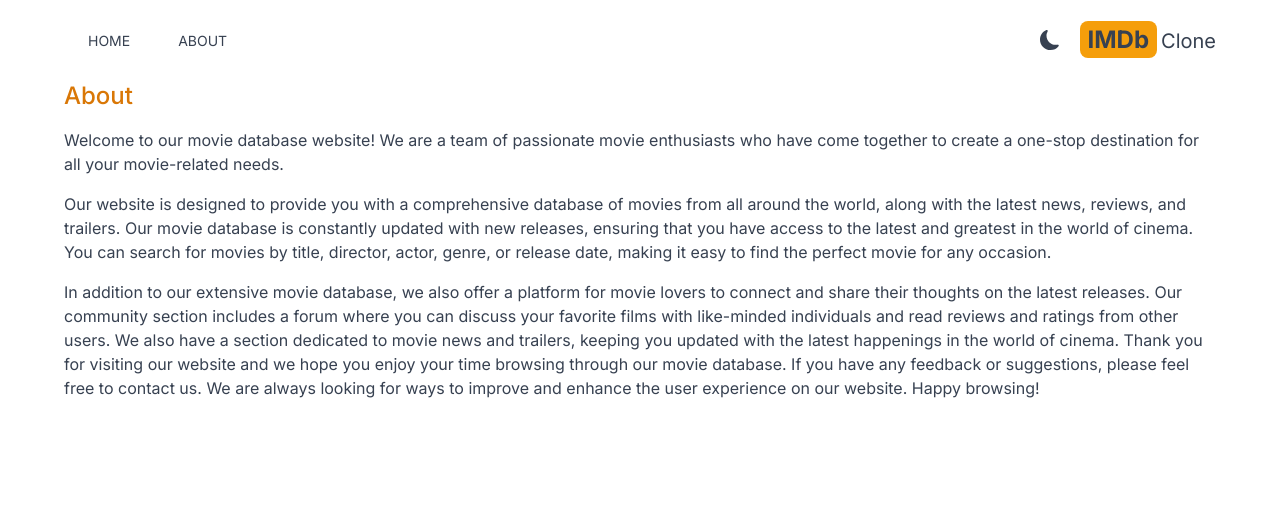
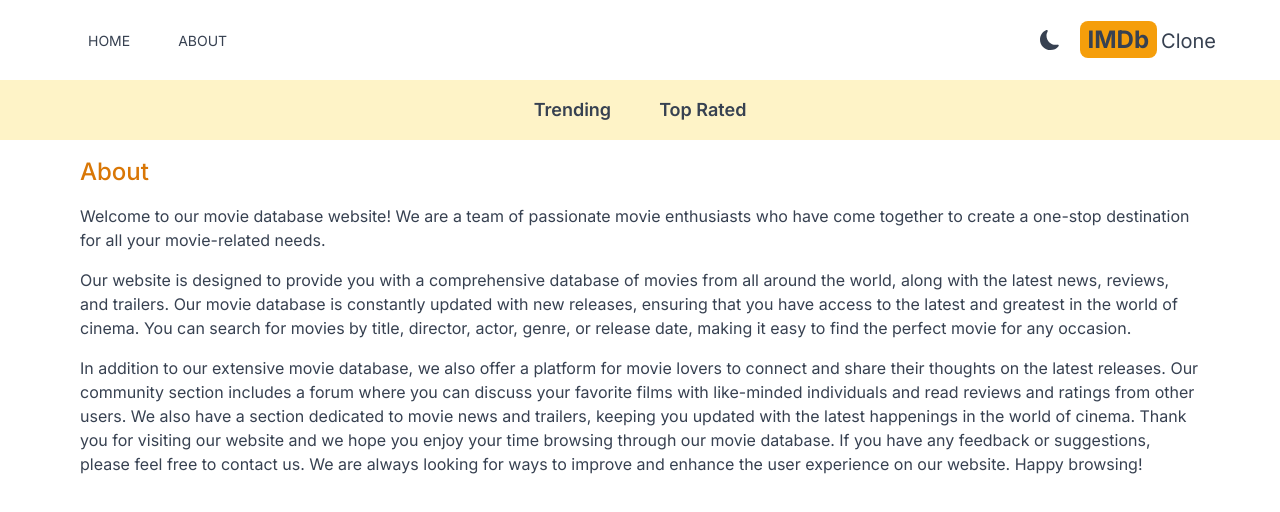
Before and after one commit to pamarsh907/imdb-clone, a Next.js app: page /about in a window 1280 px wide. Shown: the top 512 px of the page. Built offline with nearby package versions, Linux system fonts and the light colour scheme.

Commit message:
created navbar component

```diff
--- a/src/app/about/page.jsx
+++ b/src/app/about/page.jsx
@@ -2,7 +2,7 @@
 
 export default function About() {
   return (
-    <div className="max-w-6xl mx-auto space-y-4">
+    <div className="max-w-6xl mx-auto space-y-4 p-4">
       <h1 className='text-2xl font-medium text-amber-600'>About</h1>
       <p>
         Welcome to our movie database website! We are a team of passionate movie
--- /dev/null
+++ b/src/app/components/navbar-item.jsx
@@ -0,0 +1,23 @@
+"use client"
+
+import Link from 'next/link'
+import React from 'react'
+import {useSearchParams} from "next/navigation"
+
+export default function NavbarItem({title, param}) {
+
+  const searchParams = useSearchParams();
+  const genre = searchParams.get("genre");
+  return (
+    <div>
+        <Link
+        className={`m-4 hover:text-amber-600 font-semibold p-2
+        ${
+            genre && genre === param && "underline underline-offset-8 decoration-4 decoration-amber-500 rounded-lg"
+        }`}
+        href={`/?genre=${param}`}>
+            {title}
+        </Link>
+    </div>
+  )
+}
--- /dev/null
+++ b/src/app/components/navbar.jsx
@@ -0,0 +1,11 @@
+import React from 'react'
+import NavbarItem from './navbar-item'
+
+export default function () {
+  return (
+    <div className='flex justify-center dark:bg-gray-600 bg-amber-100 lg:text-lg p-4'>
+        <NavbarItem title="Trending" param="fetchTrending" />
+        <NavbarItem title="Top Rated" param="fetchTopRated" />
+    </div>
+  )
+}
--- a/src/app/layout.js
+++ b/src/app/layout.js
@@ -2,6 +2,7 @@
 import './globals.css'
 import { Inter } from 'next/font/google'
 import Providers from './providers'
+import Navbar from './components/navbar'
 
 
 const inter = Inter({ subsets: ['latin'] })
@@ -18,7 +19,7 @@
         <Providers>
 
           <Header />
-          {/*Navbar*/}
+          <Navbar />
 
           {/*Searchbox*/}
 
```
